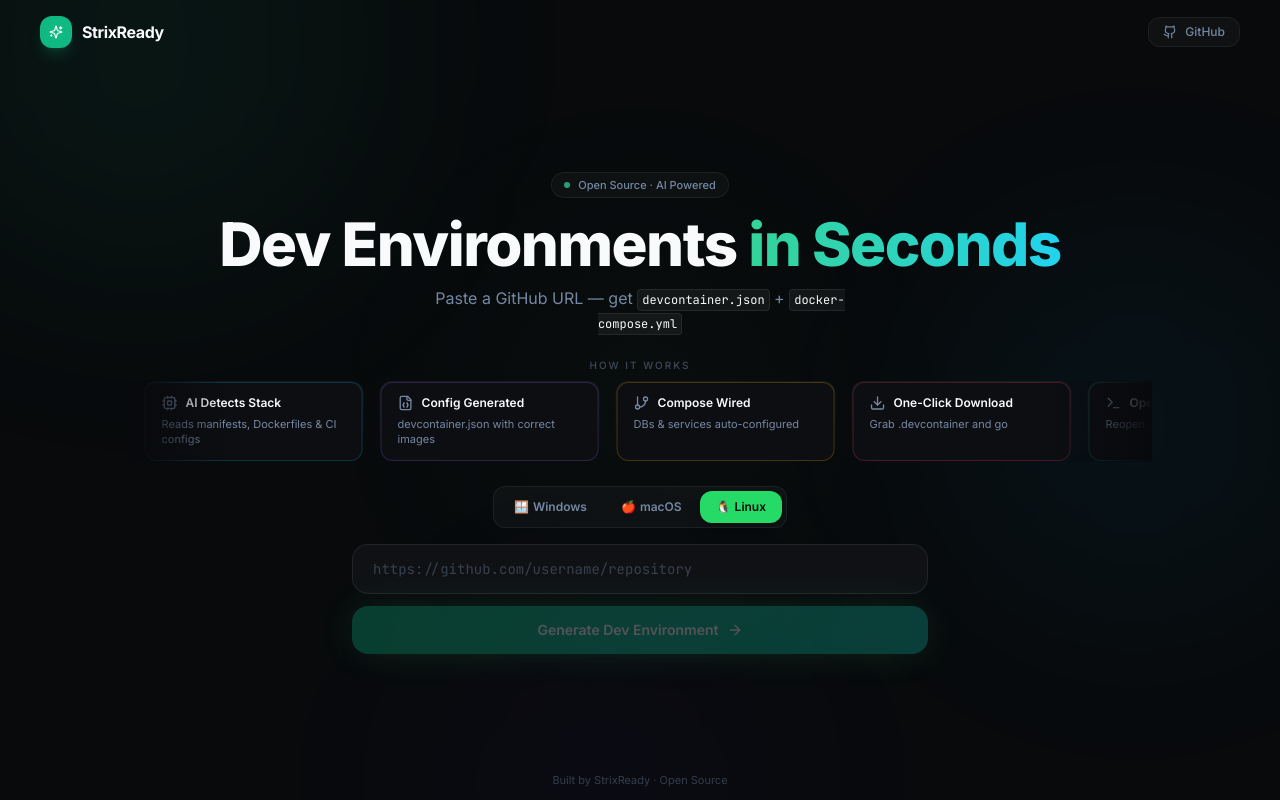
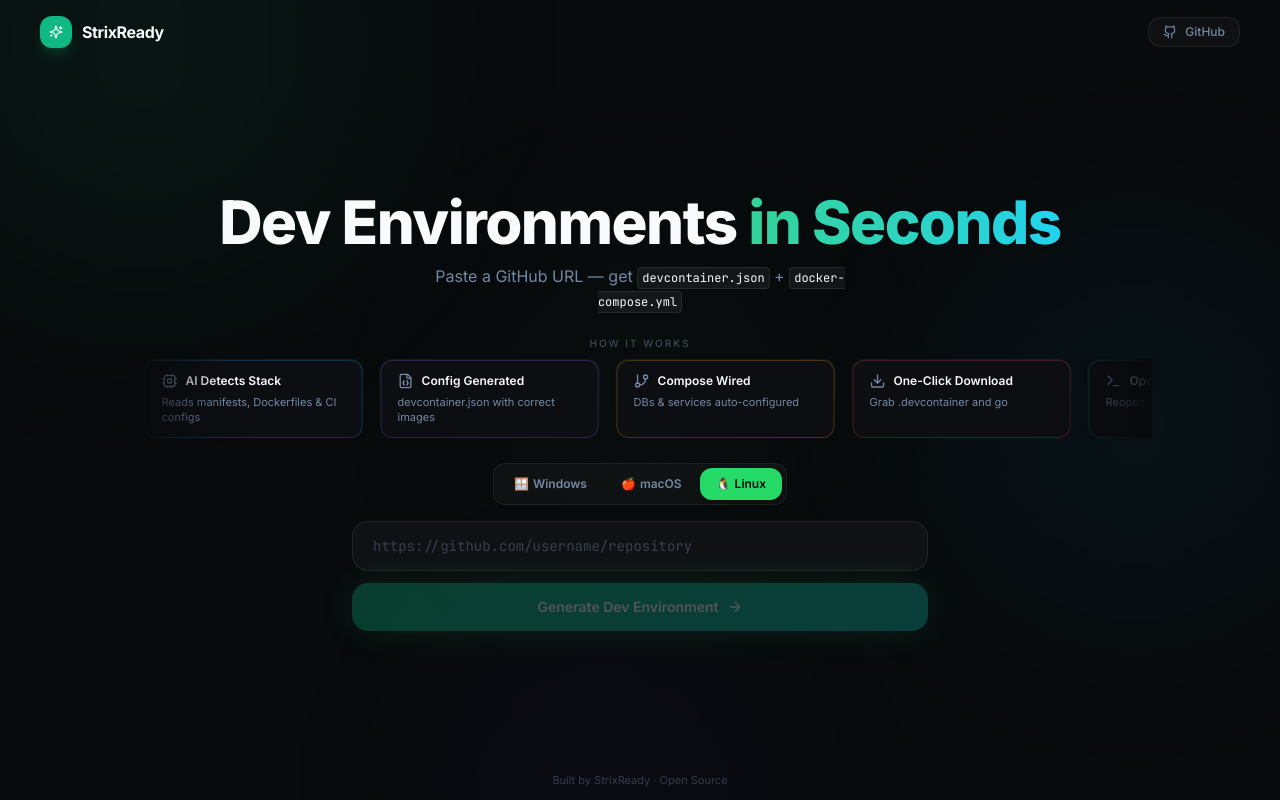
Before and after one commit to sanjayrohith/StrixReady, a React (Vite) app: page / in a window 1280 px wide. Built offline with nearby package versions, Linux system fonts and the light colour scheme; the HTML template or start-up script is replaced by a standard one.

Commit message:
removes open shource

```diff
--- a/src/pages/LandingPage.tsx
+++ b/src/pages/LandingPage.tsx
@@ -222,10 +222,7 @@
       <main className="relative z-10 flex-1 flex flex-col items-center justify-center px-4 gap-0 min-h-0">
         {/* headline */}
         <div className="text-center animate-fade-in-up flex-shrink-0">
-          <div className="inline-flex items-center gap-2 mb-4 rounded-full border border-white/[0.06] bg-white/[0.03] px-3 py-1 text-[11px] font-medium text-muted-foreground">
-            <span className="h-1.5 w-1.5 rounded-full bg-emerald-400 animate-pulse" />
-            Open Source &middot; AI Powered
-          </div>
+
 
           <h1 className="text-4xl sm:text-5xl md:text-6xl font-extrabold leading-[1.1] tracking-tight text-foreground mb-3">
             Dev Environments{" "}
```
Also changed, not shown: 1 other file (tests, documents, lock files or other folders).
